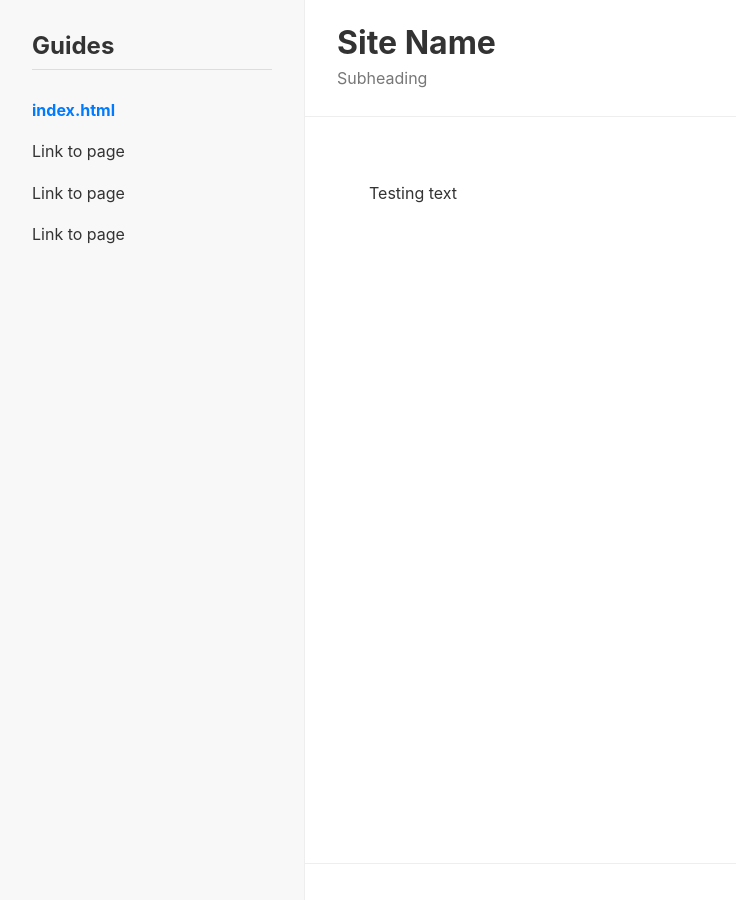
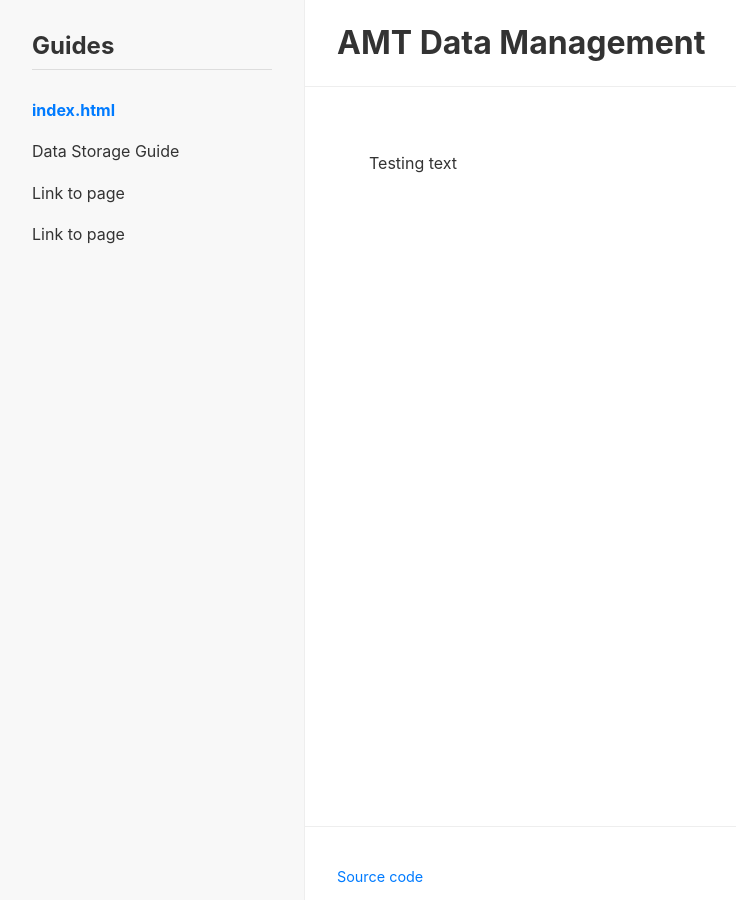
Before and after one commit to Applied-Materials-Technology/data-storage-guide, a Jekyll site: the page built from index.html, in a window 1280 px wide and 900 px high. Shown: the whole window, without its empty margins (0-736 px from the left). Built offline with Jekyll 4.4.1, drawn with Linux system fonts in a browser that asks for light colours.

Commit message:
added example storage page

```diff
--- a/_layouts/default_october.html
+++ b/_layouts/default_october.html
@@ -12,7 +12,7 @@
         <h2>Guides</h2>
         <ul>
             <li><a href="index.html" class="active">index.html</a></li>
-            <li><a href="page1.html">Link to page</a></li>
+            <li><a href="{{ "/base/export.html" | absolute_url }}">Data Storage Guide</a></li>
             <li><a href="page2.html">Link to page</a></li>
             <li><a href="page3.html">Link to page</a></li>
         </ul>
@@ -21,8 +21,7 @@
     <div class="page-wrapper">
 
         <header>
-            <h1>Site Name</h1>
-            <p>Subheading</p>
+            <h1>AMT Data Management</h1>
         </header>
 
         <main class="content">
@@ -30,7 +29,8 @@
         </main>
 
         <footer>
-            <p>Footer text.</p>
+            <p><a href="https://github.com/Applied-Materials-Technology/data-storage-guide/tree/main">Source code</a></p>
+            <p>2025</p>
         </footer>
 
     </div> </body>
```
